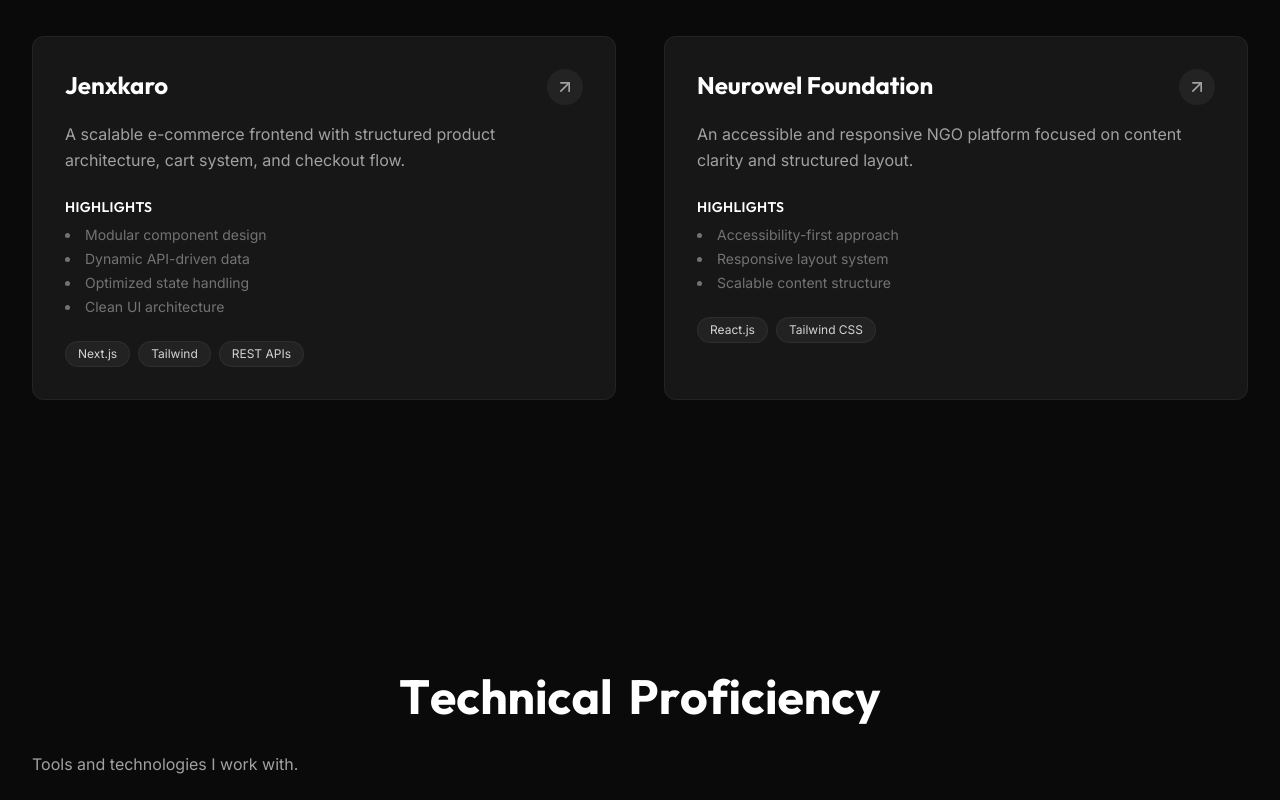
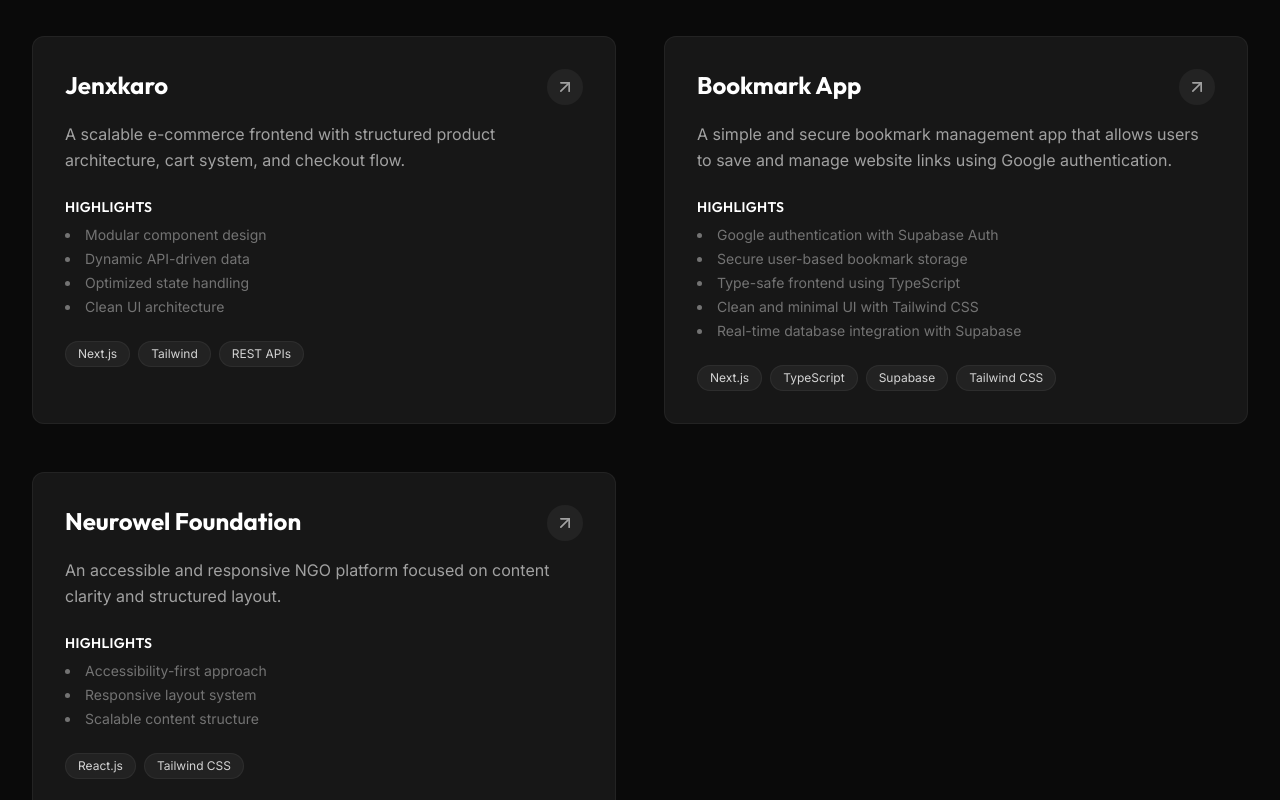
Before and after one commit to Surajmaurya1/Portfolio, a Next.js app: page / in a window 1280 px wide. Shown: the part 2940-3740 px from the top of the page. Built offline with nearby package versions, Linux system fonts and the light colour scheme; a web font is replaced by a local one.

Commit message:
feat: add resume data to `resume.ts`

```diff
--- a/data/resume.ts
+++ b/data/resume.ts
@@ -56,8 +56,23 @@
         "Optimized state handling",
         "Clean UI architecture",
       ],
-      link: "#",
+      link: "https://jenxkaro.com/",
     },
+    {
+  title: "Bookmark App",
+  tech: ["Next.js", "TypeScript", "Supabase", "Tailwind CSS"],
+  description:
+    "A simple and secure bookmark management app that allows users to save and manage website links using Google authentication.",
+  highlights: [
+    "Google authentication with Supabase Auth",
+    "Secure user-based bookmark storage",
+    "Type-safe frontend using TypeScript",
+    "Clean and minimal UI with Tailwind CSS",
+    "Real-time database integration with Supabase",
+  ],
+  link: "https://bookmark-mu-self.vercel.app/",
+},
+
     {
       title: "Neurowel Foundation",
       tech: ["React.js", "Tailwind CSS"],
```
